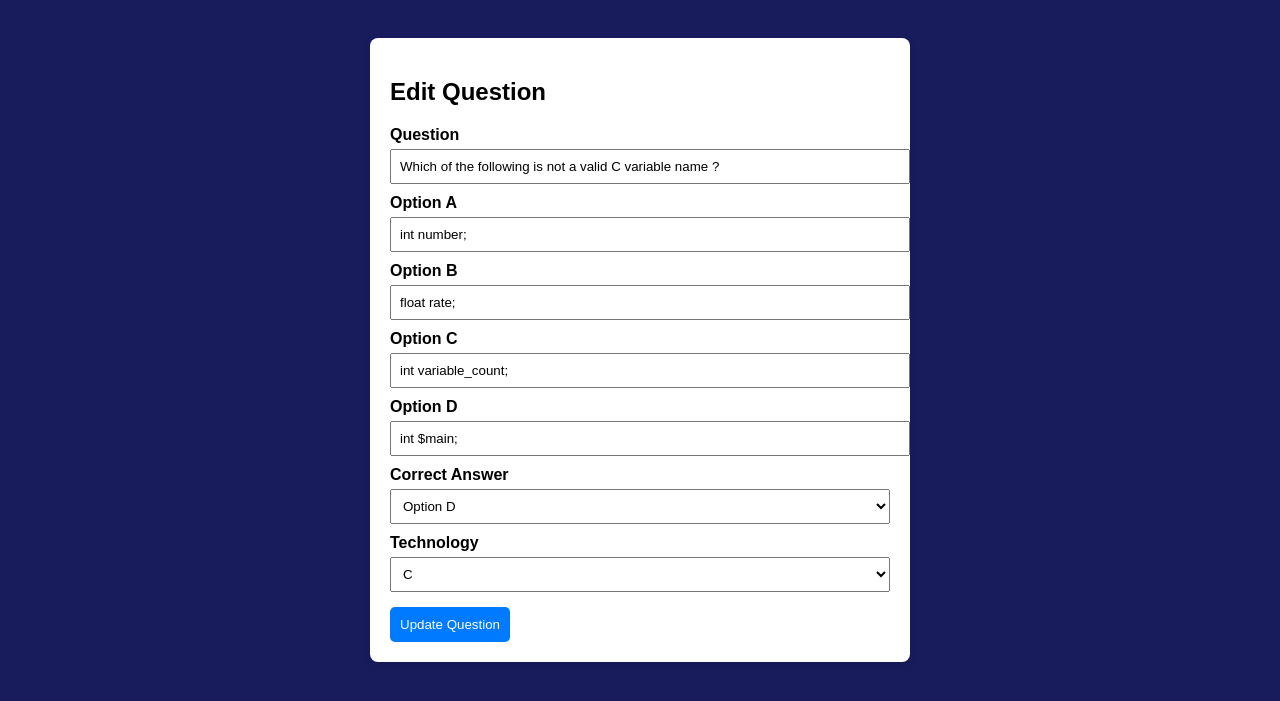
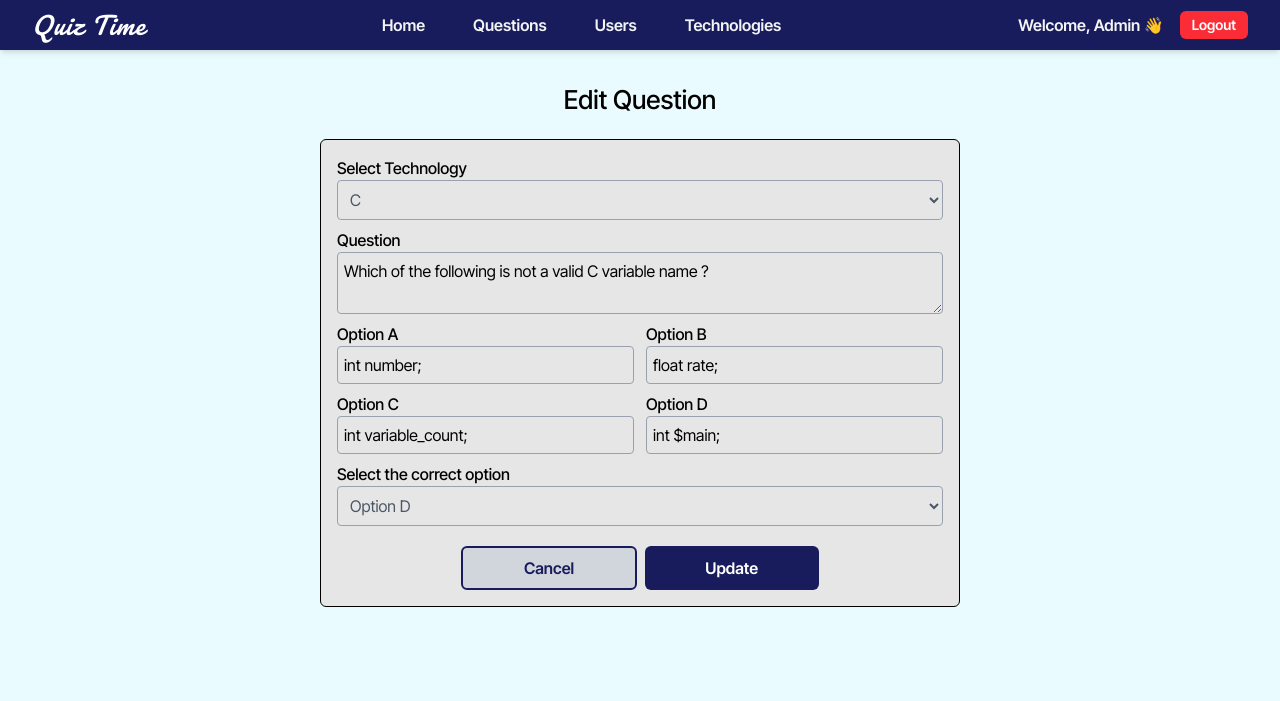
Before and after one commit to ritesh7860/Personal_Quiz, a PHP site: page /edit_question.php?qid=1 in a window 1280 px wide. Shown: the top 701 px of the page. Run offline with PHP 8.4, Linux system fonts and the light colour scheme; data comes from the database, SQL or seed files in the repository; some web fonts are replaced.

Commit message:
Change the UI of Edit_Question Page

```diff
--- a/edit_question.php
+++ b/edit_question.php
@@ -1,85 +1,131 @@
 <?php
+include 'welcome.php';
+
 $link = mysqli_connect("localhost", "root", "", "quiz");
+if (!$link) {
+    die("Connection failed: " . mysqli_connect_error());
+}
 
 $qid = intval($_GET['qid']);
 $result = mysqli_query($link, "SELECT * FROM question WHERE qid=$qid");
 $row = mysqli_fetch_assoc($result);
 
-// Fetch available technologies
+// ✅ Fetch available technologies dynamically
 $techResult = mysqli_query($link, "SELECT DISTINCT technology FROM question");
 $technologies = [];
 while ($t = mysqli_fetch_assoc($techResult)) {
     $technologies[] = $t['technology'];
 }
 
+// ✅ Handle update request
 if ($_SERVER['REQUEST_METHOD'] === 'POST') {
-    $qns = $_POST['qns'];
-    $a = $_POST['OptA'];
-    $b = $_POST['OptB'];
-    $c = $_POST['OptC'];
-    $d = $_POST['OptD'];
-    $ans = $_POST['ans'];
-    $tech = $_POST['technology'];
+    $qns  = $_POST['ques'];
+    $a    = $_POST['a'];
+    $b    = $_POST['b'];
+    $c    = $_POST['c'];
+    $d    = $_POST['d'];
+    $ans  = $_POST['ans'];
+    $tech = $_POST['tech'];
 
     $stmt = $link->prepare("UPDATE question
         SET qns=?, OptA=?, OptB=?, OptC=?, OptD=?, ans=?, technology=?
         WHERE qid=?");
     $stmt->bind_param("sssssssi", $qns, $a, $b, $c, $d, $ans, $tech, $qid);
     $stmt->execute();
-    header("Location: manage_questions.php");
-    exit;
+    $stmt->close();
+
+    echo "<p style='color:lightgreen; text-align:center;'>✅ Question Updated Successfully!</p>";
+    // header("Location: manage_questions.php");
+    // exit;
 }
 ?>
-<!DOCTYPE html>
+
 <html>
 <head>
+    <meta charset="UTF-8">
     <title>Edit Question</title>
+    <script src="https://cdn.jsdelivr.net/npm/@tailwindcss/browser@4"></script>
     <style>
-        body { font-family: Arial, sans-serif; background: #eef2f7; padding: 30px; background-color: #191c5c;}
-        .form-box { background: #fff; padding: 20px; border-radius: 8px; max-width: 500px; margin: auto; box-shadow: 0 4px 10px rgba(0,0,0,0.1); }
-        label { display: block; margin-top: 10px; font-weight: bold; }
-        input, select { width: 100%; padding: 8px; margin-top: 5px; }
-        button { margin-top: 15px; padding: 10px; background: #007bff; color: #fff; border: none; border-radius: 5px; cursor: pointer; }
-        button:hover { background: #0056b3; }
+        body{
+            background-color:rgba(230, 251, 255, 0.88);
+        }
     </style>
 </head>
+
 <body>
-<div class="form-box">
-    <h2>Edit Question</h2>
-    <form method="post">
-        <label>Question</label>
-        <input type="text" name="qns" value="<?= htmlspecialchars($row['qns']) ?>">
+    <div class="flex flex-col h-[88%] w-screen justify-center items-center mt-[10vh] 2xl:mt-[8vh]">
+        <h2 class="font-medium text-[26px] mb-[20px]">Edit Question</h2>
+        <form class="w-[50%] border-1 flex flex-col gap-2 border-red bg-[#e6e6e6] rounded-md p-4" method="post">
 
-        <label>Option A</label>
-        <input type="text" name="OptA" value="<?= htmlspecialchars($row['OptA']) ?>">
+            <!-- Technology -->
+            <div class="flex flex-col">
+                <label class="text-md font-medium">Select Technology</label>
+                <select class="cursor-pointer border-1 border-gray-400 text-gray-600 p-2 rounded-sm" name="tech" required>
+                    <option value="" disabled>--Select--</option>
+                    <?php foreach ($technologies as $t): ?>
+                        <option value="<?= htmlspecialchars($t) ?>" <?= ($t == $row['technology']) ? 'selected' : '' ?>>
+                            <?= htmlspecialchars($t) ?>
+                        </option>
+                    <?php endforeach; ?>
+                </select>
+            </div>
 
-        <label>Option B</label>
-        <input type="text" name="OptB" value="<?= htmlspecialchars($row['OptB']) ?>">
+            <!-- Question -->
+            <div class="flex flex-col">
+                <label class="text-md font-medium">Question</label>
+                <textarea class="border-1 focus:ring-1 outline-none border-gray-400 p-1.5 rounded-sm"
+                          name="ques" required><?= htmlspecialchars($row['qns']) ?></textarea>
+            </div>
 
-        <label>Option C</label>
-        <input type="text" name="OptC" value="<?= htmlspecialchars($row['OptC']) ?>">
+            <!-- Options -->
+            <div class="flex gap-3">
+                <div class="flex flex-col w-[50%]">
+                    <label class="text-md font-medium">Option A</label>
+                    <input class="border-1 border-gray-400 focus:ring-1 outline-none p-1.5 rounded-sm"
+                           type="text" name="a" value="<?= htmlspecialchars($row['OptA']) ?>" required />
+                </div>
+                <div class="flex flex-col w-[50%]">
+                    <label class="text-md font-medium">Option B</label>
+                    <input class="border-1 border-gray-400 focus:ring-1 outline-none p-1.5 rounded-sm"
+                           type="text" name="b" value="<?= htmlspecialchars($row['OptB']) ?>" required />
+                </div>
+            </div>
 
-        <label>Option D</label>
-        <input type="text" name="OptD" value="<?= htmlspecialchars($row['OptD']) ?>">
+            <div class="flex gap-3">
+                <div class="flex flex-col w-[50%]">
+                    <label class="text-md font-medium">Option C</label>
+                    <input class="border-1 border-gray-400 focus:ring-1 outline-none p-1.5 rounded-sm"
+                           type="text" name="c" value="<?= htmlspecialchars($row['OptC']) ?>" required />
+                </div>
+                <div class="flex flex-col w-[50%]">
+                    <label class="text-md font-medium">Option D</label>
+                    <input class="border-1 border-gray-400 focus:ring-1 outline-none p-1.5 rounded-sm"
+                           type="text" name="d" value="<?= htmlspecialchars($row['OptD']) ?>" required />
+                </div>
+            </div>
 
-        <label>Correct Answer</label>
-        <select name="ans">
+            <!-- Correct Answer -->
+            <div class="flex flex-col">
+                <label class="text-md font-medium">Select the correct option</label>
+                <select class="cursor-pointer border-1 border-gray-400 focus:ring-1 outline-none text-gray-600 p-2 rounded-sm"
+                        name="ans" required>
                     <option value="OptA" <?= $row['ans']=="OptA"?"selected":"" ?>>Option A</option>
                     <option value="OptB" <?= $row['ans']=="OptB"?"selected":"" ?>>Option B</option>
                     <option value="OptC" <?= $row['ans']=="OptC"?"selected":"" ?>>Option C</option>
                     <option value="OptD" <?= $row['ans']=="OptD"?"selected":"" ?>>Option D</option>
                 </select>
+            </div>
 
-        <label>Technology</label>
-        <select name="technology">
-            <?php foreach ($technologies as $t): ?>
-                <option value="<?= htmlspecialchars($t) ?>" <?= ($t==$row['technology'])?"selected":"" ?>>
-                    <?= htmlspecialchars($t) ?>
-                </option>
-            <?php endforeach; ?>
-        </select>
+            <!-- Buttons -->
+            <div class="mt-3 flex justify-center gap-2">
+                <a href="manage_questions.php"
+                   class="px-[10%] py-2 text-[#191c5c] bg-gray-300 border-2 font-semibold border-[#191c5c] rounded-md cursor-pointer text-center">
+                   Cancel
+                </a>
+                <input class="px-[10%] py-2 bg-[#191c5c] text-white font-semibold rounded-md cursor-pointer"
+                       type="submit" value="Update" />
+            </div>
 
-        <button type="submit">Update Question</button>
         </form>
     </div>
 </body>
```
Lines whose indentation alone changed are shown as unchanged.
